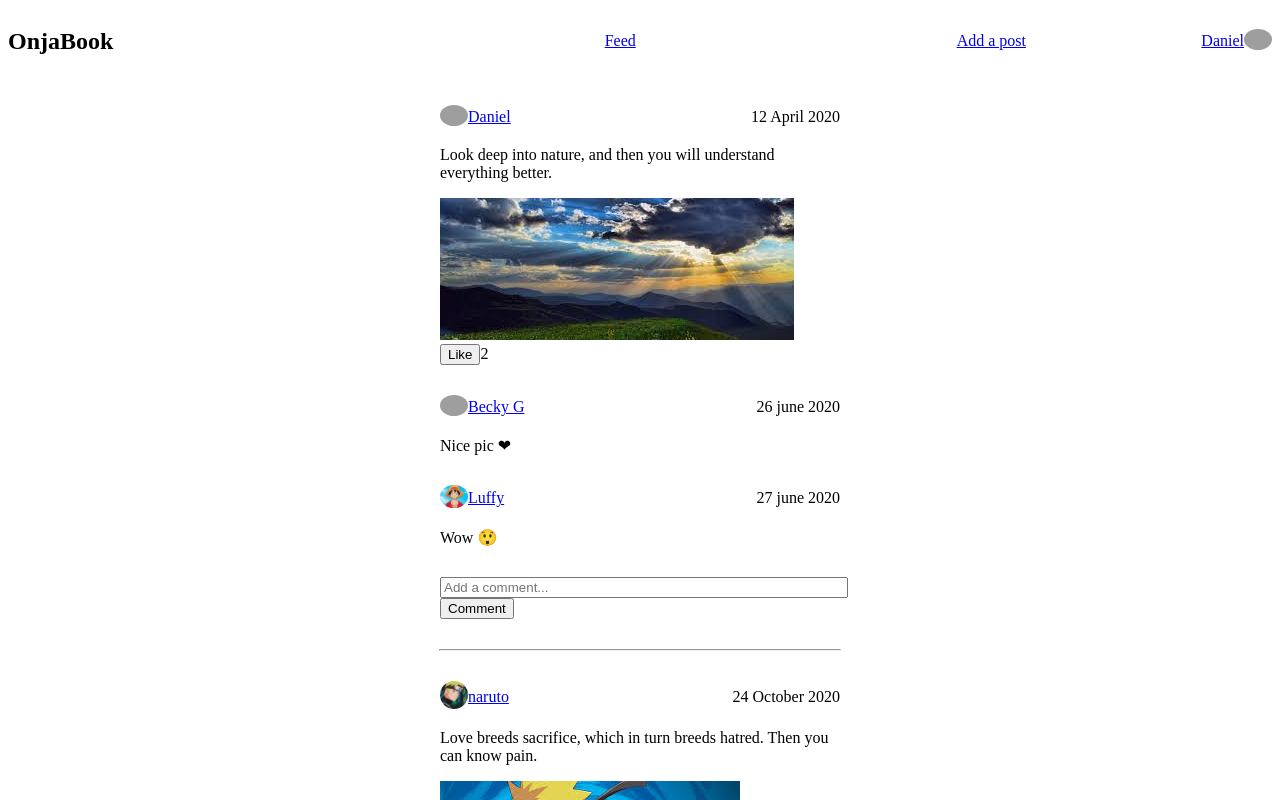
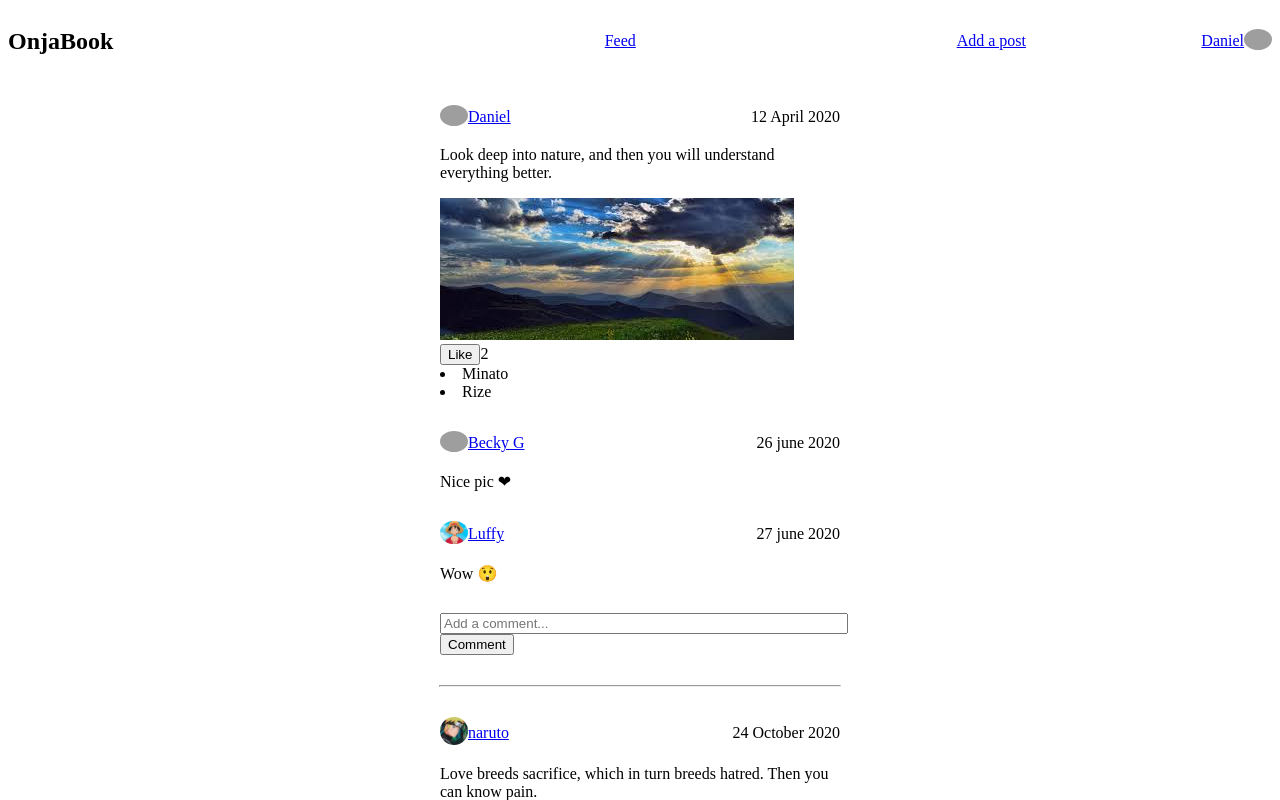
Before and after one commit to voromahery/onjabook, a React app: page / in a window 1280 px wide. Shown: the top 800 px of the page. Built offline with nearby package versions, Linux system fonts and the light colour scheme; grey boxes are pictures that could not be loaded.

Commit message:
Added the names of the follower in the post

```diff
--- a/DataContext.js
+++ b/DataContext.js
@@ -1,5 +1,8 @@
 import React, { useState, useEffect, useReducer } from "react";
 import postList from "./post-list.json";
+import userData from "./userData.json";
+
+console.log(userData, "USER");
 
 const Context = React.createContext();
 function ContextProvider(props) {
@@ -7,27 +10,31 @@ function ContextProvider(props) {
   const [postDescription, setPostDescription] = useState("");
   const [postImage, setPostImage] = useState("");
   const [newComment, setNewComment] = useState("");
+
   let [state, dispatch] = useReducer(
     (state, action) => {
       switch (action.type) {
-        case "ADD_IDENTITY":
+
+        case "IDENTITY":
           return {
             ...state,
-            userName: action.userName,
-            userPic: action.userPic,
-          }
+            identity: action.userIdentity,
+          };
+
         case "POST": {
           return {
             ...state,
             feed: action.feed,
           };
         }
+
         case "COMMENT": {
           return {
             ...state,
             comments: action.comments,
           };
         }
+
         case "ADD": {
           const newPost = {
             id: Date.now(),
@@ -38,9 +45,9 @@ function ContextProvider(props) {
               "https://portfolio-onja-daniel.netlify.app/images/daniel.jpg",
             comments: [],
             date: postDate.toDateString(),
-            like: 0,
+            like: [],
           };
-          console.log(state.comments);
+
           return {
             feed: [...state.feed, newPost],
           };
@@ -48,6 +55,7 @@ function ContextProvider(props) {
       }
     },
     {
+      userIdentity: [],
       feed: [],
       userName: "",
       userPic: "",
@@ -74,7 +82,7 @@ function ContextProvider(props) {
           setPostImage,
           newComment,
           setNewComment,
-          postDate
+          postDate,
         }}
       >
         {props.children}
@@ -84,12 +92,3 @@ function ContextProvider(props) {
 }
 
 export { ContextProvider, Context };
-
-// id: Date.now(),
-// description: "action.description",
-// postPic: "action.postPic",
-// userName: "action.userName",
-// userPic: "action.userPic",
-// comments: "action.comments",
-// date: "new Date(Date.now).toDateString()",
-// like: "action.like",
--- a/components/Post.js
+++ b/components/Post.js
@@ -1,6 +1,6 @@
 import React, { useContext, useState } from "react";
 import { Context } from "../DataContext";
-import { Link } from 'react-router-dom';
+import { Link } from "react-router-dom";
 
 function Post({
   userName,
@@ -15,15 +15,27 @@ function Post({
 }) {
   const { feed } = useContext(Context);
   const [likePost, setLikePost] = useState(like.length);
+  const [newData, setNewData] = useState([]);
+  const [currentUser, setCurrentUser] = useState({
+    userId: 211231,
+    likeId: 21,
+    userPic: "https://portfolio-onja-daniel.netlify.app/images/daniel.jpg",
+    userName: "Daniel",
+  });
+  const [userLiked, setUserLiked] = useState(post.like);
 
   function likeFunction(id) {
     // const buttonId = Number(e.target.id);
     const findPost = feed.some((post) => userName === post.userName);
     if (findPost) {
-      setLikePost(like.length);
-      // console.log(likePost);
-    } else {
-      setLikePost(like - 1);
+      const newLiker = {
+        ...post,
+        like: [currentUser, ...like],
+      };
+      console.log(userLiked, "Yes");
+      setUserLiked(newLiker.like);
+      setLikePost(newLiker.like.length);
+      return newLiker;
     }
   }
 
@@ -52,7 +64,11 @@ function Post({
         >
           Like
         </button>
-        <span>{likePost}</span>
+        <span>{likePost}</span>{" "}
+        {likePost > 0 &&
+          userLiked.map((user) => (
+            <li key={user.likeId}>{user.userName}</li>
+          ))}
       </div>
     </div>
   );
--- /dev/null
+++ b/userData.json
@@ -0,0 +1,14 @@
+[
+  {
+    "userId":  21231,
+    "userName": "Loïc",
+    "profilePictureUrl": "https://picsum.photos/100",
+    "birthDate": "13/09/1991"
+  },
+  {
+    "userId": 1212222,
+    "userName": "Shaun",
+    "profilePictureUrl": "https://picsum.photos/100",
+    "birthDate": "13/09/1991"
+  }
+]
```
Also changed, not shown: post-list.json, 3 other files (tests, documents, lock files or other folders).
